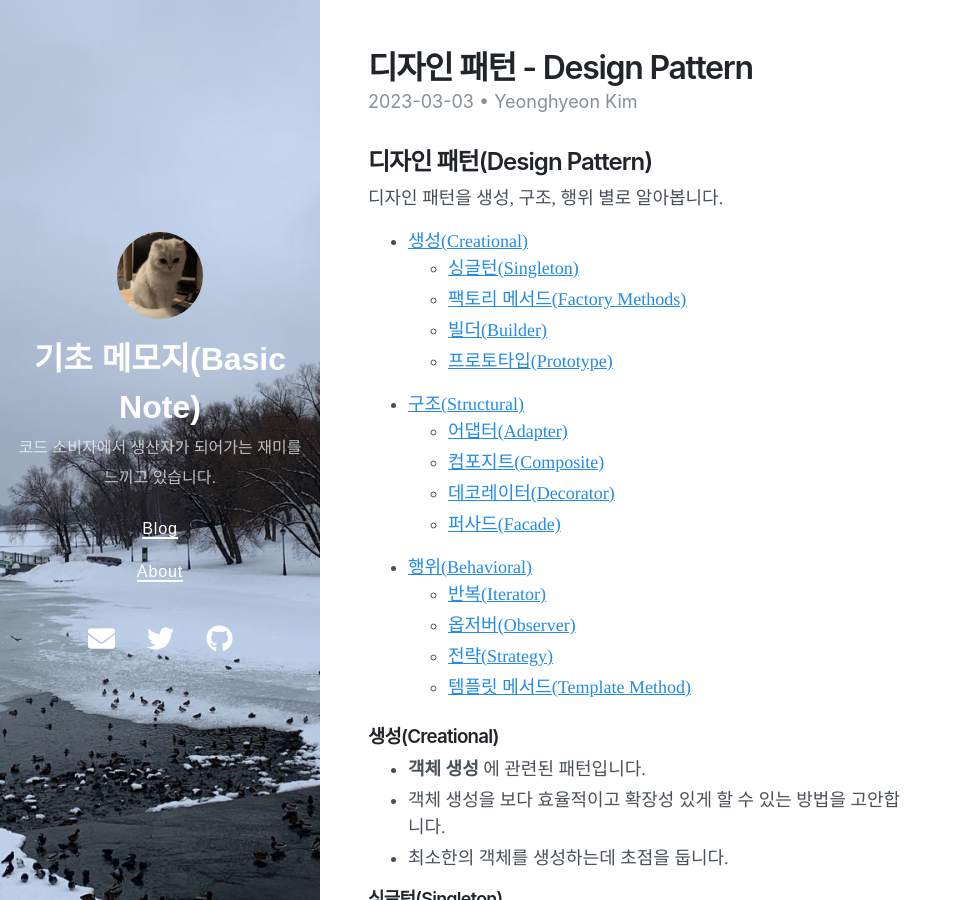
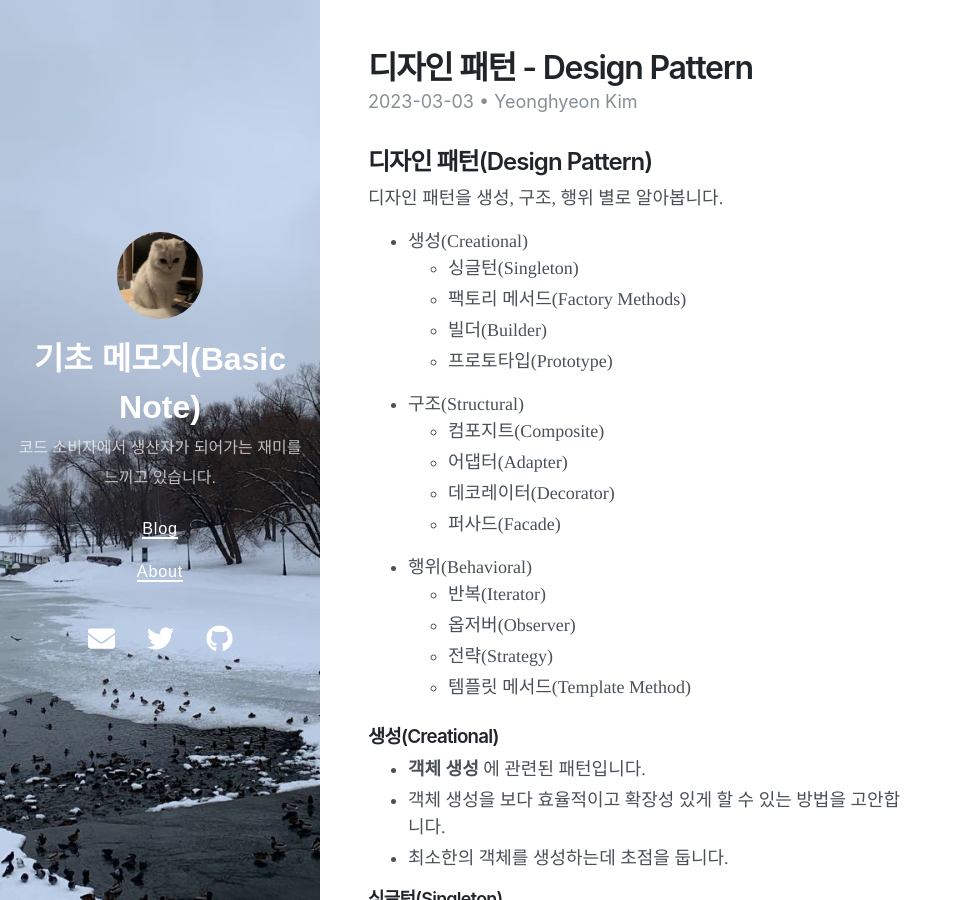
Before and after one commit to yeong-hyeon-kim/yeong-hyeon-kim.github.io, a Jekyll site: the page built from _posts/2023-03-03-computer-design-pattern.md, in a window 1280 px wide and 900 px high. Shown: the whole window, without its empty margins (0-963 px from the left). Built offline with Jekyll 4.4.1, drawn with Linux system fonts in a browser that asks for light colours; nearby versions of some CDN libraries; comment, search, counter and statistics services are not loaded; some of the changed lines change nothing that is shown.

Commit message:
Edit Post 'Design Pattern'

```diff
--- a/_posts/2023-03-03-computer-design-pattern.md
+++ b/_posts/2023-03-03-computer-design-pattern.md
@@ -13,139 +13,139 @@ author: Yeonghyeon Kim
 
 디자인 패턴을 생성, 구조, 행위 별로 알아봅니다.
 
-- [생성(Creational)](#생성(Creational))
-  - [싱글턴(Singleton)](#싱글턴(Singleton))
-  - [팩토리 메서드(Factory Methods)](#팩토리-메서드(Factory-Methods))
-  - [빌더(Builder)](#빌더(Builder))
-  - [프로토타입(Prototype)](#프로토타입(Prototype))
-- [구조(Structural)](#구조(Structural))
-  - [어댑터(Adapter)](#어댑터(Adapter))
-  - [컴포지트(Composite)](#컴포지트(Composite))
-  - [데코레이터(Decorator)](#데코레이터(Decorator))
-  - [퍼사드(Facade)](#퍼사드(Facade))
-- [행위(Behavioral)](#기능)
-  - [반복(Iterator)](#반복(Iterator))
-  - [옵저버(Observer)](#옵저버(Observer))
-  - [전략(Strategy)](#전략(Strategy))
-  - [템플릿 메서드(Template Method)](#템플릿-메서드(Template-Method))
+* 생성(Creational)
+  * 싱글턴(Singleton)
+  * 팩토리 메서드(Factory Methods)
+  * 빌더(Builder)
+  * 프로토타입(Prototype)
+* 구조(Structural)
+  * 컴포지트(Composite)
+  * 어댑터(Adapter)
+  * 데코레이터(Decorator)
+  * 퍼사드(Facade)
+* 행위(Behavioral)
+  * 반복(Iterator)
+  * 옵저버(Observer)
+  * 전략(Strategy)
+  * 템플릿 메서드(Template Method)
 
 ### 생성(Creational)
 
-- __객체 생성__ 에 관련된 패턴입니다.
-- 객체 생성을 보다 효율적이고 확장성 있게 할 수 있는 방법을 고안합니다.
-- 최소한의 객체를 생성하는데 초점을 둡니다.
+* __객체 생성__ 에 관련된 패턴입니다.
+* 객체 생성을 보다 효율적이고 확장성 있게 할 수 있는 방법을 고안합니다.
+* 최소한의 객체를 생성하는데 초점을 둡니다.
 
 #### 싱글턴(Singleton)
 
-- 실행하는 동안 객체 하나만 생성하고 접근하기 때문에 접근, 수정이 편리합니다.
-- 모든 데이터를 전역으로 관리하여 쉽게 접근할 수 있습니다.
+* 실행하는 동안 객체 하나만 생성하고 접근하기 때문에 접근, 수정이 편리합니다.
+* 모든 데이터를 전역으로 관리하여 쉽게 접근할 수 있습니다.
 
 #### 팩토리 메서드(Factory Methods)
 
-- 객체를 생성할때 인스턴스(Instance)의 타입(Type)을 서브 클래스가 결정하도록 위임합니다.
+* 객체를 생성할때 인스턴스(Instance)의 타입(Type)을 서브 클래스가 결정하도록 위임합니다.
     > 인터페이스와 동일한 역할
 
 ##### 팩토리 메서드(Factory Methods) 구성 요소
 
-- Product : 가장 기본이 되는 타입, 일반화 시킬 수 있는 가장 큰 분류
-  - Ex. 자동차, 동물, 식물
-- ConcreteProduct - Product를 상속 받는 클래스
-  - Ex. 자동차 > 아반떼, 쏘나타
-  - Ex. 동물 > 사자, 호랑이, 고양이
-  - Ex. 식물 > 양배추, 양상추
-- Creator - Product를 생성하는 메서드가 있는 클래스
-- ConcreteCreator - Creator를 상속 받아 ConcreteProduct를 구현하는 메서드가 있는 클래스
+* Product : 가장 기본이 되는 타입, 일반화 시킬 수 있는 가장 큰 분류
+  * Ex. 자동차, 동물, 식물
+* ConcreteProduct - Product를 상속 받는 클래스
+  * Ex. 자동차 > 아반떼, 쏘나타
+  * Ex. 동물 > 사자, 호랑이, 고양이
+  * Ex. 식물 > 양배추, 양상추
+* Creator - Product를 생성하는 메서드가 있는 클래스
+* ConcreteCreator - Creator를 상속 받아 ConcreteProduct를 구현하는 메서드가 있는 클래스
 
 #### 빌더(Builder)
 
-- 생성자의 가독성과 매개변수 수정 용이성 및 인자 불일치 방지를 위한 패턴입니다.
-- 빌더(Builder)를 이용하여 생성자를 직관적으로 초기화 할 수 있도록 합니다.
+* 생성자의 가독성과 매개변수 수정 용이성 및 인자 불일치 방지를 위한 패턴입니다.
+* 빌더(Builder)를 이용하여 생성자를 직관적으로 초기화 할 수 있도록 합니다.
 
 #### 프로토타입(Prototype)
 
-- 매계 변수로 타입을 받아 기존에 생성된 객체를 이용하여 해당 타입의 객체를 생성합니다.
-- Clone을 이용하여 객체를 생성합니다.
+* 매계 변수로 타입을 받아 기존에 생성된 객체를 이용하여 해당 타입의 객체를 생성합니다.
+* Clone을 이용하여 객체를 생성합니다.
 
 ### 구조(Structural)
 
-- __객체 합성(타입 일치)__ 에 관련된 패턴 입니다.
-- 클래스나 객체를 조합해 더 큰 구조를 만드는 패턴 입니다.
-- 서로 다른 타입을 같은 타입처럼 만들어 사용하는 방법에 초점을 둡니다.
+* __객체 합성(타입 일치)__ 에 관련된 패턴 입니다.
+* 클래스나 객체를 조합해 더 큰 구조를 만드는 패턴 입니다.
+* 서로 다른 타입을 같은 타입처럼 만들어 사용하는 방법에 초점을 둡니다.
 
 #### 어댑터(Adapter)
 
-- 인터페이스 호환성 문제(Type이 다른) 때문에 같이 쓸 수 없는 클래스들을 연결해서 사용할 수 있게 만드는 것이 목적입니다.
+* 인터페이스 호환성 문제(Type이 다른) 때문에 같이 쓸 수 없는 클래스들을 연결해서 사용할 수 있게 만드는 것이 목적입니다.
 
 #### 컴포지트(Composite)
 
-- 객체를 묶어 하나의 객체로 이용할 수 있습니다.
-- 컴포넌트(Component)들을 합쳐놓은 것을 컴포지트(Composite)라 합니다.
-- 각각의 클래스(컴포넌트)들 합쳐놓은 클래스(컴포지트)에서 모든 클래스를 관리할 수 있습니다.
-- 컴포지트(Composite)는 클래스 계층(Hierarchy)화라고 할 수 있습니다.
+* 객체를 묶어 하나의 객체로 이용할 수 있습니다.
+* 컴포넌트(Component)들을 합쳐놓은 것을 컴포지트(Composite)라 합니다.
+* 각각의 클래스(컴포넌트)들 합쳐놓은 클래스(컴포지트)에서 모든 클래스를 관리할 수 있습니다.
+* 컴포지트(Composite)는 클래스 계층(Hierarchy)화라고 할 수 있습니다.
 
 #### 데코레이터(Decorator)
 
-- 내부를 수정하지 않고 기능 확장이 필요할 때 사용합니다.
-- 데코레이션(Decoration)
-  - 피자에 토핑을 첨가(추가)하는 것을 의미합니다.
+* 내부를 수정하지 않고 기능 확장이 필요할 때 사용합니다.
+* 데코레이션(Decoration)
+  * 피자에 토핑을 첨가(추가)하는 것을 의미합니다.
     > 메서드(피자)에 기능(토핑)을 추가하는 것을 의미합니다.
-- 데코레이터 카페점
-  - 커피 원두에 우유를 첨가하고 모카를 첨가하니 모카라떼.
-  - Ex. 커피 원두 + 우유 + 모카
+* 데코레이터 카페점
+  * 커피 원두에 우유를 첨가하고 모카를 첨가하니 모카라떼.
+  * Ex. 커피 원두 + 우유 + 모카
 
 ##### 데코레이터(Decorator) 구성 요소
 
-- 컴포넌트(Component)   : 토핑에 의해 기능이 추가될 클래스(꾸며질 대상)
-- 데코레이터(Decorator) : 공통 클래스의 구조를 전달하는 역할.
-  - 토핑으로 컴포넌트를 데코레이션(Decoration) 할 수 있게 만드는 역할.
-- 토핑(Topping)         : 데코레이터를 이용해 컴포넌트에 추가할 기능이 담긴 클래스
+* 컴포넌트(Component)   : 토핑에 의해 기능이 추가될 클래스(꾸며질 대상)
+* 데코레이터(Decorator) : 공통 클래스의 구조를 전달하는 역할.
+  * 토핑으로 컴포넌트를 데코레이션(Decoration) 할 수 있게 만드는 역할.
+* 토핑(Topping)         : 데코레이터를 이용해 컴포넌트에 추가할 기능이 담긴 클래스
 
 #### 퍼사드(Facade)
 
-- 복잡한 내부 로직을 감추고 클라이언트가 쉽게 접근할 수 있는 인터페이스를 제공합니다.
-  - > 자판기에서 상품을 구매하기 위해 버튼을 누를 뿐 상품이 나오는 과정을 알 필요는 없습니다.
+* 복잡한 내부 로직을 감추고 클라이언트가 쉽게 접근할 수 있는 인터페이스를 제공합니다.
+  * > 자판기에서 상품을 구매하기 위해 버튼을 누를 뿐 상품이 나오는 과정을 알 필요는 없습니다.
 
 ### 행위(Behavioral)
 
-- __객체 책임 분배(결합 최소화)__ 에 관련된 패턴입니다.
-- 객체 하나로 수행할 수 없는 작업을 여러 객체로 분배하여 결합도 최소화에 초점을 둡니다.
+* __객체 책임 분배(결합 최소화)__ 에 관련된 패턴입니다.
+* 객체 하나로 수행할 수 없는 작업을 여러 객체로 분배하여 결합도 최소화에 초점을 둡니다.
 
 #### 반복(Iterator)
 
-- 컬렉션이나 객체 집합의 내부 구현 방법을 숨기면서 그 안에 있는 모든 원소에 순차적으로 접근할 수 있는 수단을 제공합니다.
+* 컬렉션이나 객체 집합의 내부 구현 방법을 숨기면서 그 안에 있는 모든 원소에 순차적으로 접근할 수 있는 수단을 제공합니다.
 
 ##### 반복(Iterator) 구성 요소
 
-- Iterator
-  - 원소를 접근하고 순회하는 데 필요한 인터페이스(Ex. IEnumerator)를 제공합니다.
-- IterableCollection
-  - Iterator 객체를 생성하는 인터페이스를 정의합니다.
-- ConcreteIterator
-  - Iterator에 정의된 인터페이스를 구현하는 클래스 입니다.
-- ConcreteCollection
-  - 해당 ConcreteIterator의 인스턴스(Instance)를 반환하는 Iterator 생성 인터페이스를 구현합니다.
+* Iterator
+  * 원소를 접근하고 순회하는 데 필요한 인터페이스(Ex. IEnumerator)를 제공합니다.
+* IterableCollection
+  * Iterator 객체를 생성하는 인터페이스를 정의합니다.
+* ConcreteIterator
+  * Iterator에 정의된 인터페이스를 구현하는 클래스 입니다.
+* ConcreteCollection
+  * 해당 ConcreteIterator의 인스턴스(Instance)를 반환하는 Iterator 생성 인터페이스를 구현합니다.
 
 #### 옵저버(Observer)
 
-- 기준(방송) 클래스 상태가 변하면 옵저버(리마인더)가 바라보고 있는(구독) 클래스에게 알려줍니다.
-- 기준(방송) 클래스 객체 상태 변화 시 바라보고 있는(구독) 클래스의 상태도 자동으로 갱신 됩니다.
+* 기준(방송) 클래스 상태가 변하면 옵저버(리마인더)가 바라보고 있는(구독) 클래스에게 알려줍니다.
+* 기준(방송) 클래스 객체 상태 변화 시 바라보고 있는(구독) 클래스의 상태도 자동으로 갱신 됩니다.
 
 #### 전략(Strategy)
 
-- 같은 (추상)클래스를 상속하는 클래스 중 일부 클래스에만 필요한 기능이 추가될 때 사용하는 패턴 입니다.
+* 같은 (추상)클래스를 상속하는 클래스 중 일부 클래스에만 필요한 기능이 추가될 때 사용하는 패턴 입니다.
 
-- 같은 추상(상위) 클래스를 상속 받지만 구체적인 행위(동작)가 다를 경우 각각의 행위(동작)를 클래스로 만들어(캡슐화) 구체화 시킵니다.
+* 같은 추상(상위) 클래스를 상속 받지만 구체적인 행위(동작)가 다를 경우 각각의 행위(동작)를 클래스로 만들어(캡슐화) 구체화 시킵니다.
 
-- 추상(상위) 클래스에서는 상속받는 클래스에 따라 달라지는 메서드 매계 변수를
+* 추상(상위) 클래스에서는 상속받는 클래스에 따라 달라지는 메서드 매계 변수를
 각각의 행위(동작)를 구체화한 클래스가 상속받는 인터페이스 타입으로 받도록합니다.
 
-- 추상 클래스를 구체화하여 사용할때 클래스(객체)에 따라 달라지는 메서드 인자로 필요한 행위(동작)이 정의된 클래스를 넣어줍니다.
+* 추상 클래스를 구체화하여 사용할때 클래스(객체)에 따라 달라지는 메서드 인자로 필요한 행위(동작)이 정의된 클래스를 넣어줍니다.
 
-  - 전략(Strategy) 패턴 :
+  * 전략(Strategy) 패턴 :
     >행동을 정의하고 캡슐화해서 각각의 행동이 추가될 때 유연하고 독립적으로 변경하여 사용할 수 있습니다.
 
-- 클래스(객체)에 따라 코드를 유연하게 작성할 수 있는 것이 전략(Strategy) 패턴 입니다.
+* 클래스(객체)에 따라 코드를 유연하게 작성할 수 있는 것이 전략(Strategy) 패턴 입니다.
 
 #### 템플릿 메서드(Template Method)
 
-- 상위 클래스에서 특정 동작의 템플릿(Template)만 정의해두고, 구체적인 단계의 동작 방법은 하위 클래스에서 재정의합니다.
+* 상위 클래스에서 특정 동작의 템플릿(Template)만 정의해두고, 구체적인 단계의 동작 방법은 하위 클래스에서 재정의합니다.
```
